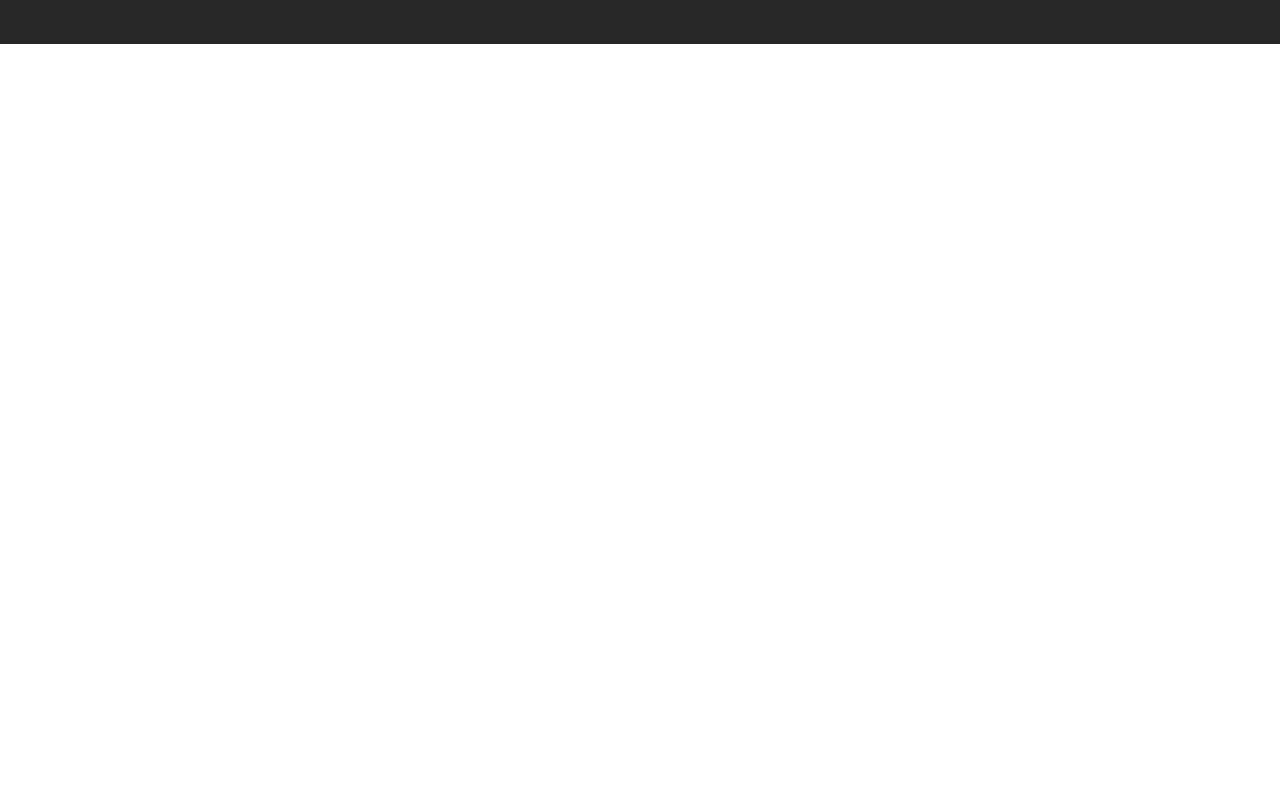
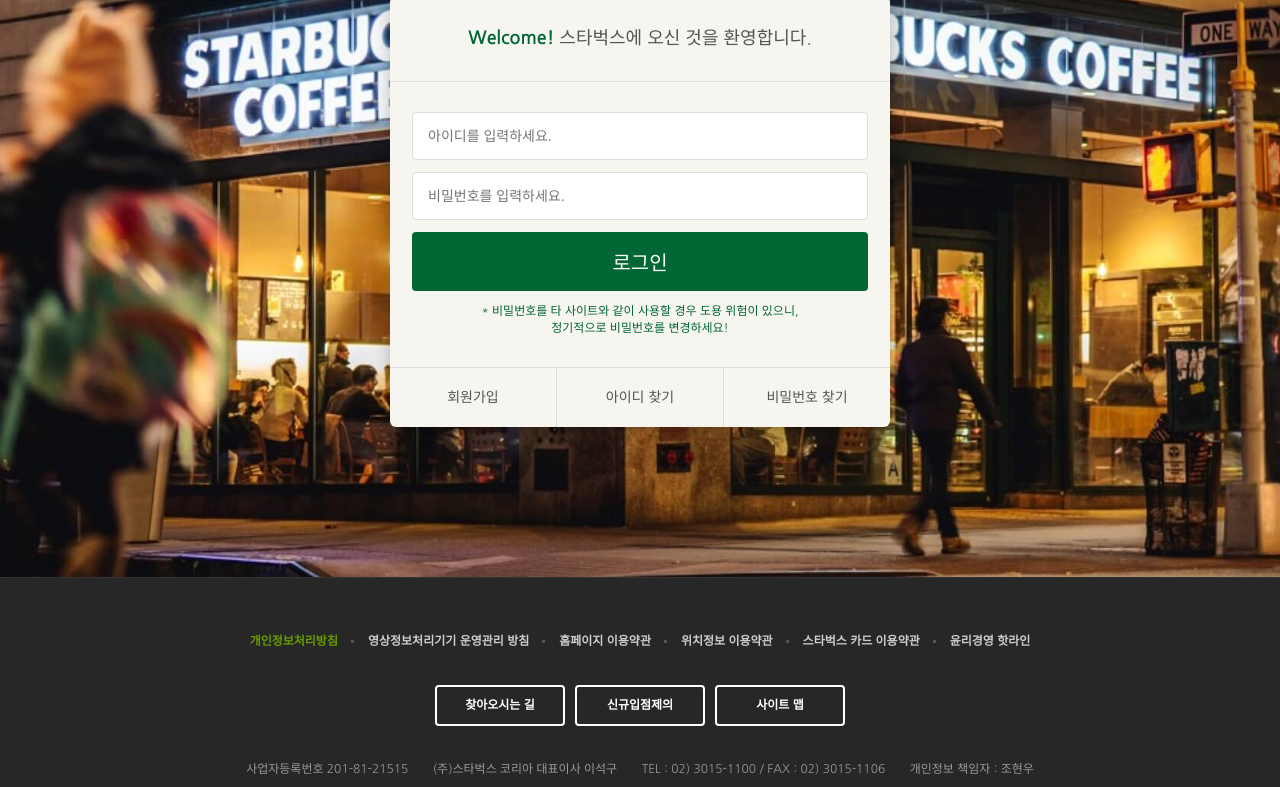
Before and after one commit to hyunoo98/starbucks, a plain HTML site: page signin/index.html in a window 1280 px wide. Shown: the part 290-1077 px from the top of the page. Before the commit the page ends 800 px from the top, so only its background shows below. Drawn offline with nearby package versions, Linux system fonts and the light colour scheme.

Commit message:
로그인 페이지 완성

```diff
--- /dev/null
+++ b/css/signin.css
@@ -0,0 +1,78 @@
+.signin {
+  margin-top: 120px;
+  padding: 100px 0 150px;
+  background-image: url("../images/signin_bg.jpg");
+  background-repeat: no-repeat;
+  background-position: center;
+  background-attachment: fixed;
+  background-size: cover;
+}
+.signin h1 {
+  color: #fff;
+  font-size: 30px;
+  font-weight: 700;
+  text-align: center;
+  margin-bottom: 24px;
+}
+.signin__card {
+  width: 500px;
+  margin: 0 auto;
+  border-radius: 6px;
+  background-color: #F6F5F0;
+  box-shadow: 2px 2px 20px rgba(0,0,0,.3);
+  color: #555;
+}
+.signin__card h2 {
+  padding: 30px;
+  font-size: 18px;
+  text-align: center;
+  border-bottom: 1px solid #ddd;
+}
+.signin__card h2 strong {
+  font-weight: 700;
+  color:#006633;
+}
+.signin__card form {
+  padding: 30px 22px;
+}
+.signin__card form input {
+  width: 100%;
+  margin-bottom: 12px;
+  padding: 15px;
+  border: 1px solid #ddd;
+  border-radius: 4px;
+  outline: none;
+  box-sizing: border-box;
+  font-size: 14px;
+}
+.signin__card form [type="submit"] {
+  background-color: #006633;
+  border: none;
+  color: #fff;
+  font-size: 20px;
+  cursor: pointer;
+}
+.signin__card form p {
+  font-size: 12px;
+  color: #006633;
+  text-align: center;
+}
+.signin__card .actions {
+  display: flex;
+  border-top: 1px solid #ddd;
+}
+.signin__card .actions a {
+  flex-grow: 1;
+  flex-basis: 0;
+  text-align: center;
+  padding: 20px;
+  color: #555;
+  font-size: 14px;
+  border-right: 1px solid #ddd;
+}
+.signin__card .actions a:last-child {
+  border-right: none;
+}
+.signin__card .actions a:hover {
+  text-decoration: underline;
+}
--- a/signin/index.html
+++ b/signin/index.html
@@ -28,6 +28,7 @@
   <link rel="stylesheet" href="https://fonts.googleapis.com/icon?family=Material+Icons">
   <link rel="stylesheet" href="https://fonts.googleapis.com/css2?family=Material+Symbols+Outlined:opsz,wght,FILL,GRAD@20..48,100..700,0..1,-50..200" />
   <link rel="stylesheet" href="../css/common.css">
+  <link rel="stylesheet" href="../css/signin.css">
 
   <script defer src="../js/common.js"></script>
 
@@ -367,7 +368,24 @@
 
   <section class="signin">
 
-
+    <h1>로그인</h1>
+    <div class="signin__card">
+      <h2> <strong>Welcome!</strong> 스타벅스에 오신 것을 환영합니다.</h2>
+      <form>
+        <input type="text" placeholder="아이디를 입력하세요.">
+        <input type="password" placeholder="비밀번호를 입력하세요.">
+        <input type="submit" value="로그인">
+        <p>
+          * 비밀번호를 타 사이트와 같이 사용할 경우 도용 위험이 있으니,<br>
+          정기적으로 비밀번호를 변경하세요!
+        </p>
+      </form>
+      <div class="actions">
+        <a href="javascript:void(0)">회원가입</a>
+        <a href="javascript:void(0)">아이디 찾기</a>
+        <a href="javascript:void(0)">비밀번호 찾기</a>
+      </div>
+    </div>
 
   </section>
 
```
